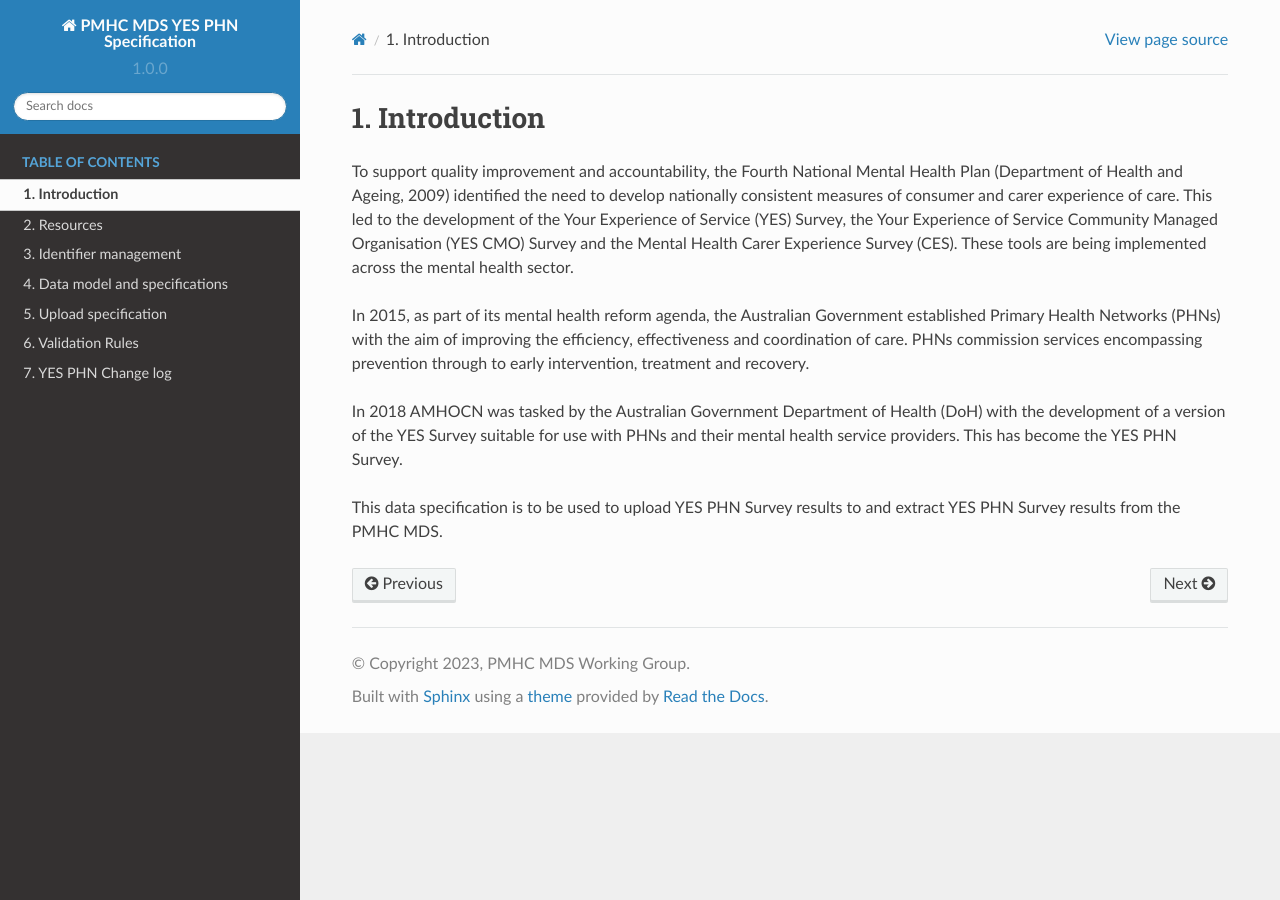
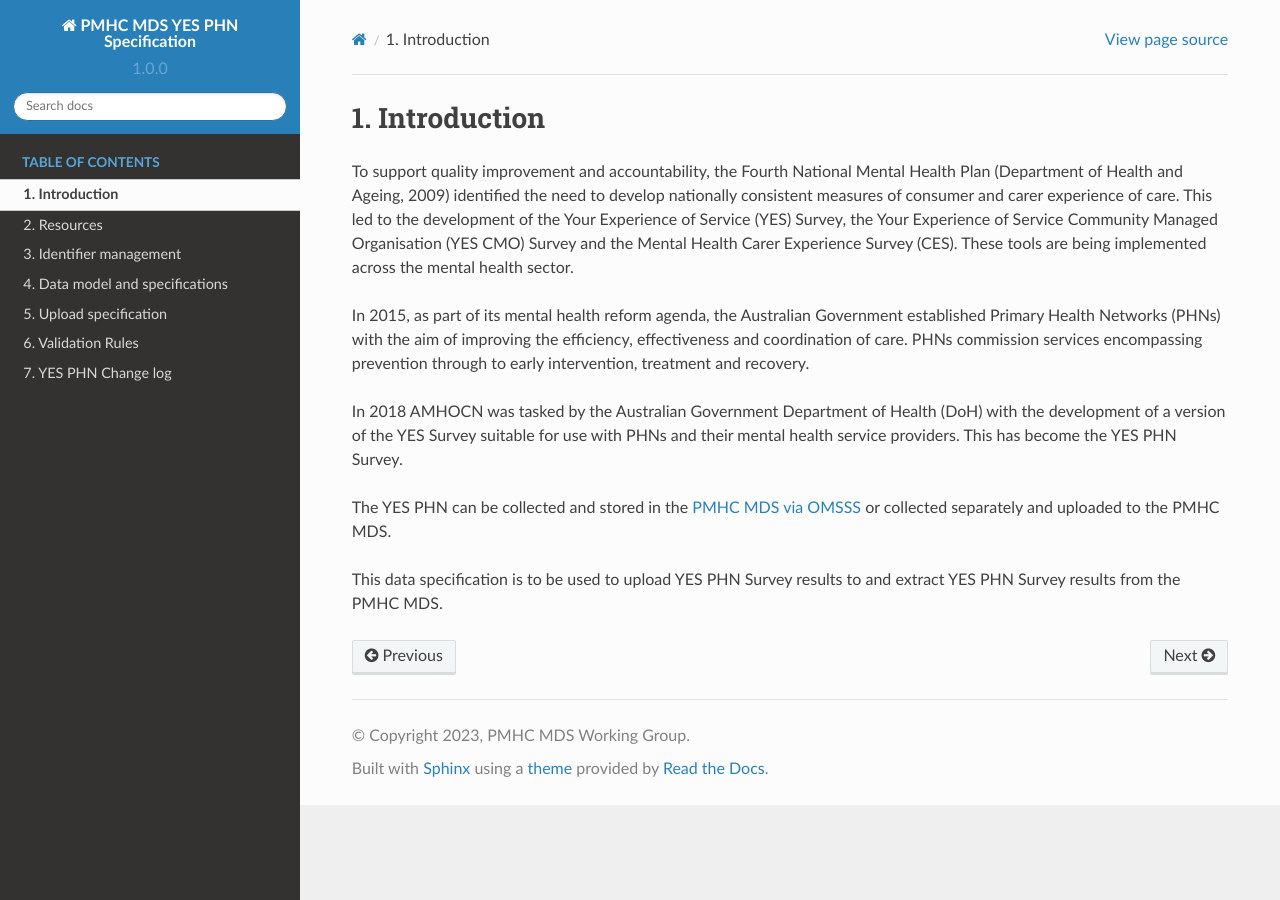
Before and after one commit to logicly-au/pmhc-spec-survey, a Sphinx documentation site: the page built from doc/introduction.rst, in a window 1280 px wide. Built offline with Sphinx 7.4.7 and the Read the Docs theme 2.0.0, drawn with Linux system fonts in a browser that asks for light colours.

Commit message:
Fixing errors from AMHOCN docs as per https://rt.logicly.com.au/Ticket/Display.html?id=1053742

```diff
--- a/doc/data-model-and-specifications.rst
+++ b/doc/data-model-and-specifications.rst
@@ -8,7 +8,7 @@ Data model and specifications
 Data model
 ----------
 
-The introductory wording on the YES PHN states " All information collected in
+The introductory wording on the YES PHN states "All information collected in
 this survey is anonymous. None of the information collected will be used to identify you."
 In order to preserve this client anonymity, the YES PHN specification uses a data model
 that stores the YES PHN survey against a Provider Organisation, not a client.
--- a/doc/introduction.rst
+++ b/doc/introduction.rst
@@ -19,4 +19,9 @@ In 2018 AMHOCN was tasked by the Australian Government Department of Health (DoH
 development of a version of the YES Survey suitable for use with PHNs and their mental
 health service providers.  This has become the YES PHN Survey.
 
-This data specification is to be used to upload YES PHN Survey results to and extract YES PHN Survey results from the PMHC MDS.
+The YES PHN can be collected and stored in the
+`PMHC MDS via OMSSS <https://docs.pmhc-mds.com/projects/user-documentation/en/latest/tools.html?highlight=YES-PHN#yes-phn-1>`__
+or collected separately and uploaded to the PMHC MDS.
+
+This data specification is to be used to upload YES PHN Survey results to and extract
+YES PHN Survey results from the PMHC MDS.
--- a/table/instrument/yes_phn/yes-phn-experience-scale.rst
+++ b/table/instrument/yes_phn/yes-phn-experience-scale.rst
@@ -1,7 +1,7 @@
 The YES PHN Experience Scale is based on the sum of Questions 1 through 12. Therefore scores fall in the range 12-60.
 
 If any question is missing or invalid (that is, has not been coded 1, 2, 3, 4, 5), it should be set to '99 - Not stated / Missing'.
-Where a YES PHN Survey has 6 or more of the first 13 questions missing, the YES PHN Experience Scale is set as missing.
+Where a YES PHN Survey has 6 or more of the first 12 questions missing, the YES PHN Experience Scale is set as missing.
 
 For the YES PHN Experience Scale, the missing value used should be 99.
 
--- a/table/instrument/yes_phn/yes-phn-outcome-scale.rst
+++ b/table/instrument/yes_phn/yes-phn-outcome-scale.rst
@@ -1,4 +1,4 @@
-The YES PHN Experience Scale is based on the sum of Questions 13 through 16. Therefore scores fall in the range 3-15.
+The YES PHN Outcome Scale is based on the sum of Questions 13 through 15. Therefore scores fall in the range 3-15.
 
 If any question is missing or invalid (that is, has not been coded 1, 2, 3, 4, 5), it should be set to '99 - Not stated / Missing'.
 Where a YES PHN Survey has 6 or more of the first 13 questions missing, the YES PHN Outcome Scale is set as missing.
```
